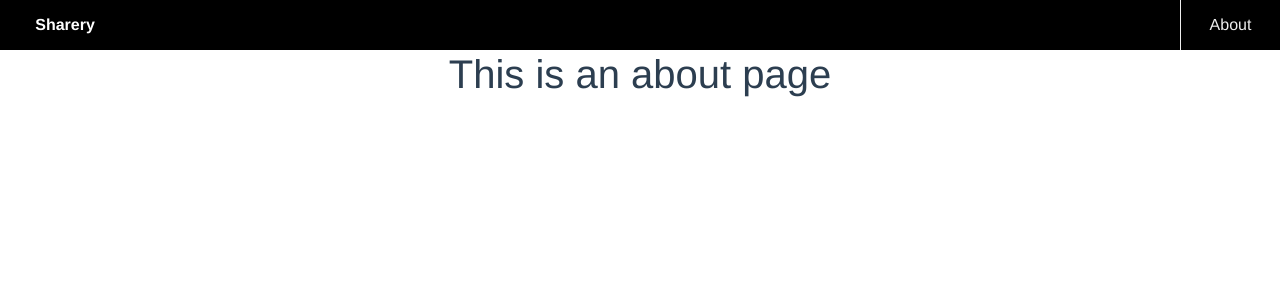
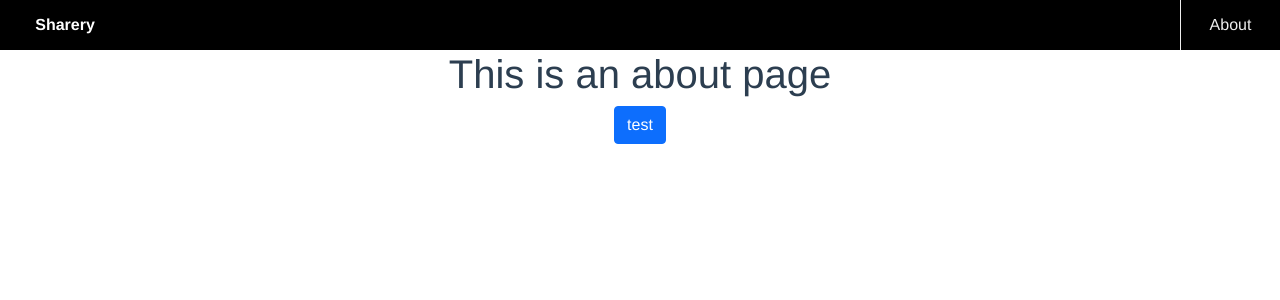
Before and after one commit to tomotakashimizu/sharery-website-vue, a Vue app: page /about in a window 1280 px wide. Shown: the top 300 px of the page. Built offline with nearby package versions, Linux system fonts and the light colour scheme.

Commit message:
Bootstrap4 が適用されているか確認

```diff
--- a/src/views/About.vue
+++ b/src/views/About.vue
@@ -1,5 +1,6 @@
 <template>
   <div class="about">
     <h1>This is an about page</h1>
+    <button class="btn btn-primary">test</button>
   </div>
 </template>
```
